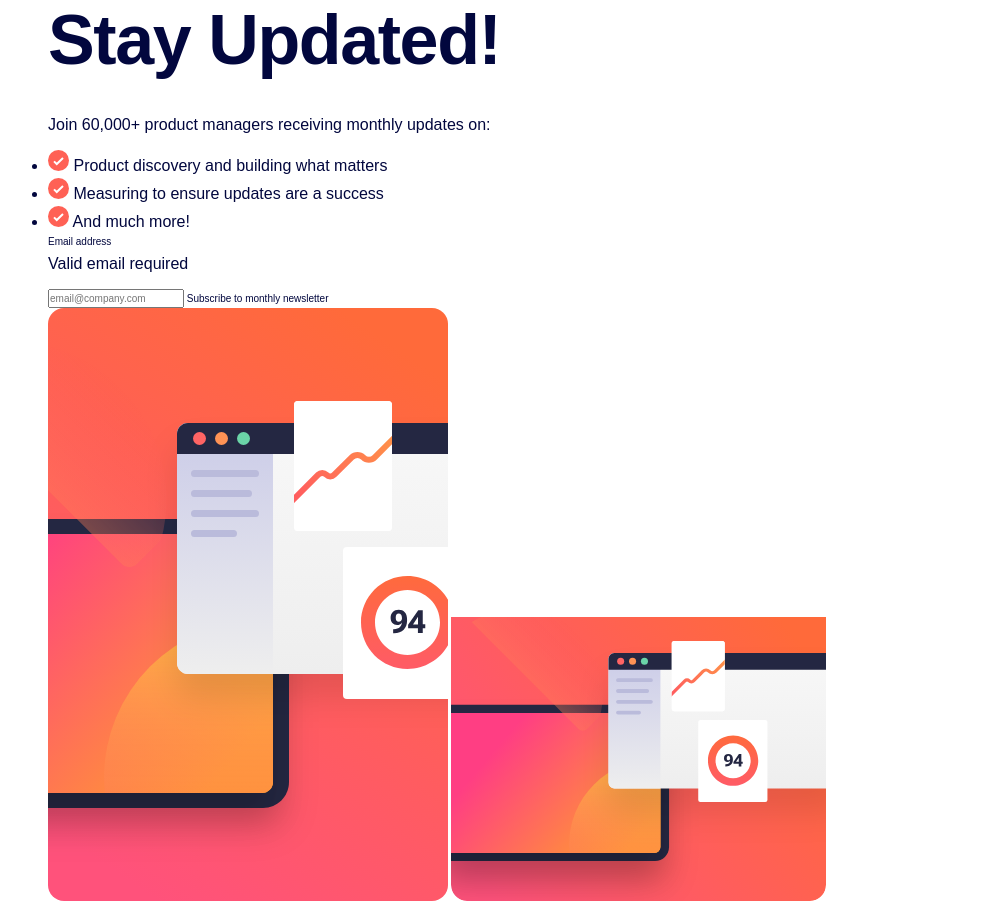
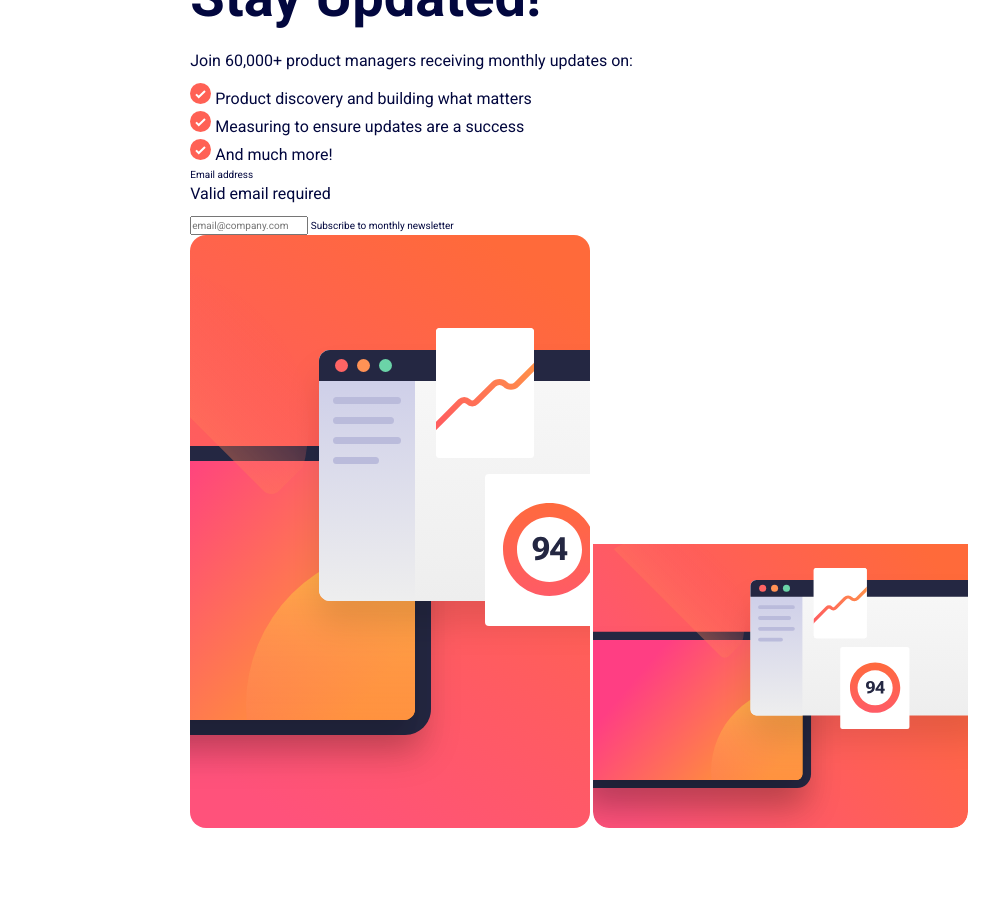
Before and after one commit to piushbhandari/newslettersignup, a plain HTML site: page index.html in a window 1280 px wide. Shown: the whole page, without its empty margins (61-1060 px from the left). After the commit the page ends 832 px from the top, so only its background shows below. Drawn offline with Linux system fonts and the light colour scheme.

Commit message:
base styles setup

```diff
--- a/index.html
+++ b/index.html
@@ -18,7 +18,7 @@
             Join 60,000+ product managers receiving monthly updates on:
           </p>
 
-          <ul class="feature-listing">
+          <ul class="feature-listing resetList">
             <li class="feature-listing__item">
               <img src="./assets/images/icon-list.svg" alt="" />
               <span>Product discovery and building what matters</span>
@@ -74,7 +74,16 @@
       </div>
 
       <!-- thank you message -->
-      <div class="subscribe-box container container--small"></div>
+      <div class="subscribe-box container container--small">
+
+        <img src="./assets/images/icon-success.svg" alt="" class="subscribe-box__icon">
+        <h1>Thanks for subscribing!</h1>
+        <p class="subscribe-box__text">
+            A confirmation email has been sent to ash@loremcompany.com. Please open it and click the button inside to confirm your subscription.
+        </p>
+
+        <button type="button" class="subscribe-box__btn" id="go-away">Dismiss message</button>
+      </div>
     </main>
 
     <script src="./script.js"></script>
--- a/styles.css
+++ b/styles.css
@@ -1,3 +1,4 @@
+@import url("https://fonts.googleapis.com/css2?family=Roboto:ital,wght@0,100;0,300;0,400;0,500;0,700;0,900;1,100;1,300;1,400;1,500;1,700;1,900&display=swap");
 /* variables */
 :root {
   /* colors */
@@ -7,14 +8,14 @@
   --color-primary: #ea3a60;
 
   /* containers */
-    --container-default: 111rem;
-    --container-small: 100rem;
+  --container-default: 92.8rem;
+  --container-small: 50.4rem;
   --container-medium: 130rem;
   --container-large: 144rem;
   --container-gutter: 2.4rem;
 
   /* fonts */
-    --primary-font: "DM Sans", sans-serif;
+  --primary-font: "Roboto", sans-serif;
 
   /* transitions */
   --transition1: all 0.3s ease-in-out;
@@ -311,12 +312,16 @@
 
 h1,
 .h1 {
-    font-size: 7rem;
-    line-height: 8rem;
-    margin-bottom: 3rem;
-    letter-spacing: -0.02em;
+  font-size: 4rem;
+  line-height: 100%;
+  margin-bottom: 2.4rem;
 }
-
+@media all and (min-width: 48em) {
+  h1,
+  .h1 {
+    font-size: 5.6rem;
+  }
+}
 h2,
 .h2 {
   font-size: 3.6rem;
@@ -341,7 +346,7 @@
 }
 p {
   font-size: 1.6rem;
-    line-height: 3rem;
+  line-height: 150%;
   margin: 0 0 1rem;
 }
 ol,
@@ -427,8 +432,8 @@
   max-width: var(--container-default);
   margin-right: auto;
   margin-left: auto;
-    padding-left: var(--container-gutter);
-    padding-right: var(--container-gutter);
+  /* padding-left: var(--container-gutter);
+  padding-right: var(--container-gutter); */
 }
 .container--small {
   max-width: var(--container-small);
@@ -439,7 +444,6 @@
 .container--large {
   max-width: var(--container-large);
 }
-
 /* containers */
 /* section paddings */
 
@@ -485,3 +489,20 @@
 .section-container--large.section-container--padding-bottom {
   padding: 0 0 200px;
 }
+/* newsletter signup */
+
+body {
+    height: 100vh;
+    display: flex;
+    align-items: center;
+    justify-content: center;
+}
+.newsletter-box{
+
+}
+.subscribe-box{
+    display: none;
+}
+@media all and (min-width: 48em){
+
+}
```
Lines whose indentation alone changed are shown as unchanged.
